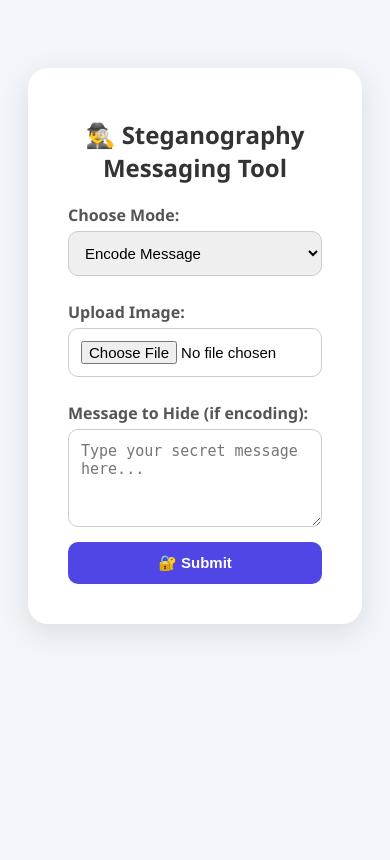
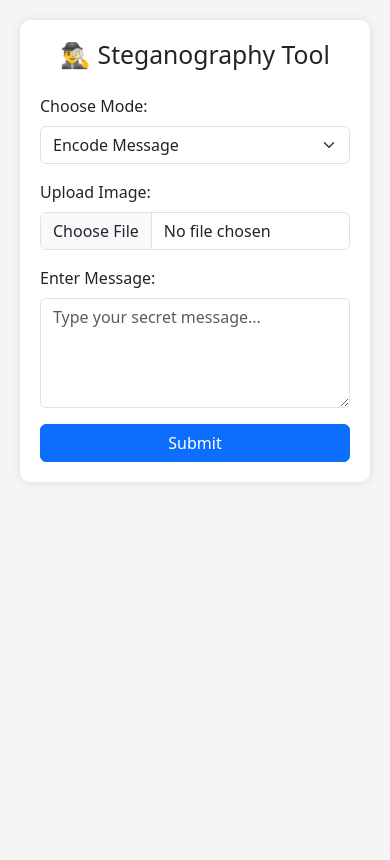
Before and after one commit to HexaRecon/stegano-tool, a Flask app: page / in a window 390 px wide. After the commit the page ends 462 px from the top, so only its background shows below. Run offline with Flask 3, Linux system fonts and the light colour scheme.

Commit message:
Make app responsive for mobile

```diff
--- a/templates/index.html
+++ b/templates/index.html
@@ -1,131 +1,80 @@
 <!DOCTYPE html>
 <html lang="en">
 <head>
-  <meta charset="UTF-8" />
-  <title>🕵️ Steganography Tool</title>
+  <meta charset="UTF-8">
+  <meta name="viewport" content="width=device-width, initial-scale=1">
+  <title>Steganography Tool</title>
+  <link href="https://cdn.jsdelivr.net/npm/bootstrap@5.3.3/dist/css/bootstrap.min.css" rel="stylesheet">
   <style>
-    * {
-      box-sizing: border-box;
+    body {
+      padding: 20px;
+      background: #f5f5f5;
     }
-
-    body {
-      font-family: 'Segoe UI', sans-serif;
-      background: #f2f5f9;
-      display: flex;
-      justify-content: center;
-      align-items: flex-start;
-      padding: 60px 20px;
-      min-height: 100vh;
+    .container {
+      max-width: 600px;
+      margin: auto;
+      background: white;
+      padding: 30px;
+      border-radius: 10px;
+      box-shadow: 0px 0px 10px rgba(0,0,0,0.1);
     }
-
-    .card {
-      background: white;
-      max-width: 600px;
-      width: 100%;
-      border-radius: 20px;
-      box-shadow: 0 8px 30px rgba(0, 0, 0, 0.1);
-      padding: 30px 40px;
-    }
-
-    h2 {
-      text-align: center;
-      color: #333;
-      margin-bottom: 20px;
-    }
-
-    label {
-      font-weight: bold;
-      display: block;
-      margin-top: 15px;
-      margin-bottom: 5px;
-      color: #555;
-    }
-
-    input[type="file"],
-    select,
-    textarea,
-    input[type="text"],
-    button {
-      width: 100%;
-      padding: 12px;
-      border: 1px solid #ccc;
-      border-radius: 10px;
-      margin-bottom: 10px;
-      font-size: 15px;
-    }
-
-    textarea {
-      resize: vertical;
-    }
-
-    button {
-      background-color: #4f46e5;
-      color: white;
-      font-weight: bold;
-      cursor: pointer;
-      transition: background 0.3s ease;
-      border: none;
-    }
-
-    button:hover {
-      background-color: #3730a3;
-    }
-
-    .result {
-      background: #f0f4ff;
-      border: 1px solid #bcd;
-      padding: 15px;
-      border-radius: 10px;
-      margin-top: 20px;
-      font-family: monospace;
-      white-space: pre-wrap;
-      color: #222;
-      transition: opacity 1s ease;
-    }
-
-    .hidden {
-      opacity: 0;
-      pointer-events: none;
+    @media (max-width: 600px) {
+      .container {
+        padding: 20px;
+      }
     }
   </style>
 </head>
 <body>
-  <div class="card">
-    <h2>🕵️‍♂️ Steganography Messaging Tool</h2>
+  <div class="container">
+    <h2 class="mb-4 text-center">🕵️‍♂️ Steganography Tool</h2>
     <form method="POST" enctype="multipart/form-data">
-      <label for="mode">Choose Mode:</label>
-      <select name="mode" id="mode">
-        <option value="encode">Encode Message</option>
-        <option value="decode">Decode Message</option>
-      </select>
-
-      <label for="image">Upload Image:</label>
-      <input type="file" name="image" id="image" required />
-
-      <label for="message">Message to Hide (if encoding):</label>
-      <textarea name="message" id="message" rows="4" placeholder="Type your secret message here..."></textarea>
-
-      <button type="submit">🔐 Submit</button>
+      <div class="mb-3">
+        <label class="form-label">Choose Mode:</label>
+        <select name="mode" class="form-select" required>
+          <option value="encode">Encode Message</option>
+          <option value="decode">Decode Message</option>
+        </select>
+      </div>
+      <div class="mb-3">
+        <label class="form-label">Upload Image:</label>
+        <input type="file" name="image" class="form-control" accept="image/*" required>
+      </div>
+      <div class="mb-3" id="messageBox">
+        <label class="form-label">Enter Message:</label>
+        <textarea name="message" class="form-control" rows="4" placeholder="Type your secret message..."></textarea>
+      </div>
+      <button type="submit" class="btn btn-primary w-100">Submit</button>
     </form>
 
     {% if result %}
-    <div class="result" id="resultBox">
-      <h3>🔓 Hidden Message Found:</h3>
-      {{ result }}
-    </div>
+      <div class="alert alert-success mt-4">
+        🔓 <strong>Hidden Message Found:</strong><br>
+        <div id="decodedMessage">{{ result }}</div>
+      </div>
+      <script>
+        setTimeout(() => {
+          document.querySelector('.alert').style.display = 'none';
+        }, 20000); // Hide after 20 seconds
+      </script>
     {% endif %}
   </div>
 
   <script>
-    // Hide result after 20 seconds
-    window.addEventListener('DOMContentLoaded', () => {
-      const box = document.getElementById('resultBox');
-      if (box) {
-        setTimeout(() => {
-          box.classList.add('hidden');
-        }, 20000); // 20,000ms = 20 seconds
+    // Hide message box if decode selected
+    const modeSelect = document.querySelector('select[name="mode"]');
+    const messageBox = document.getElementById('messageBox');
+
+    function toggleMessageBox() {
+      if (modeSelect.value === 'decode') {
+        messageBox.style.display = 'none';
+      } else {
+        messageBox.style.display = 'block';
       }
-    });
+    }
+
+    modeSelect.addEventListener('change', toggleMessageBox);
+    toggleMessageBox(); // initial load
   </script>
 </body>
 </html>
```
